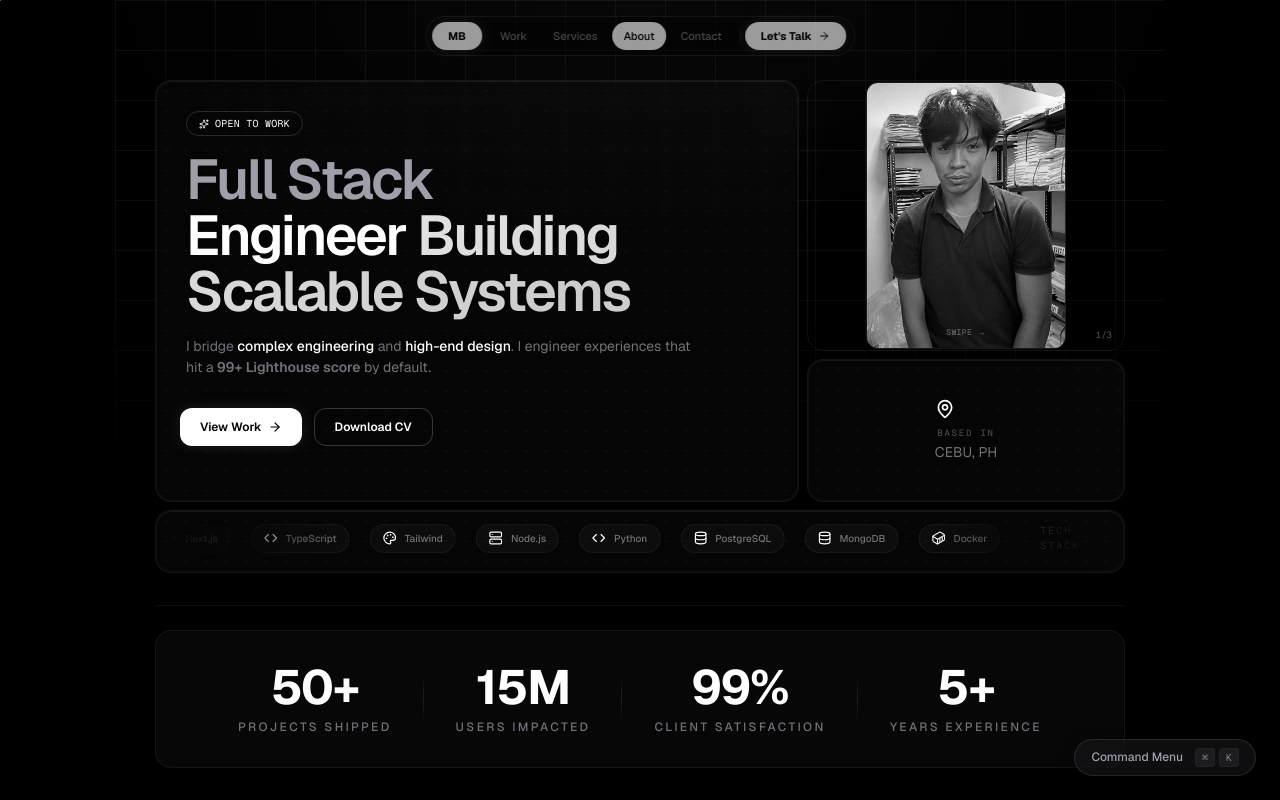
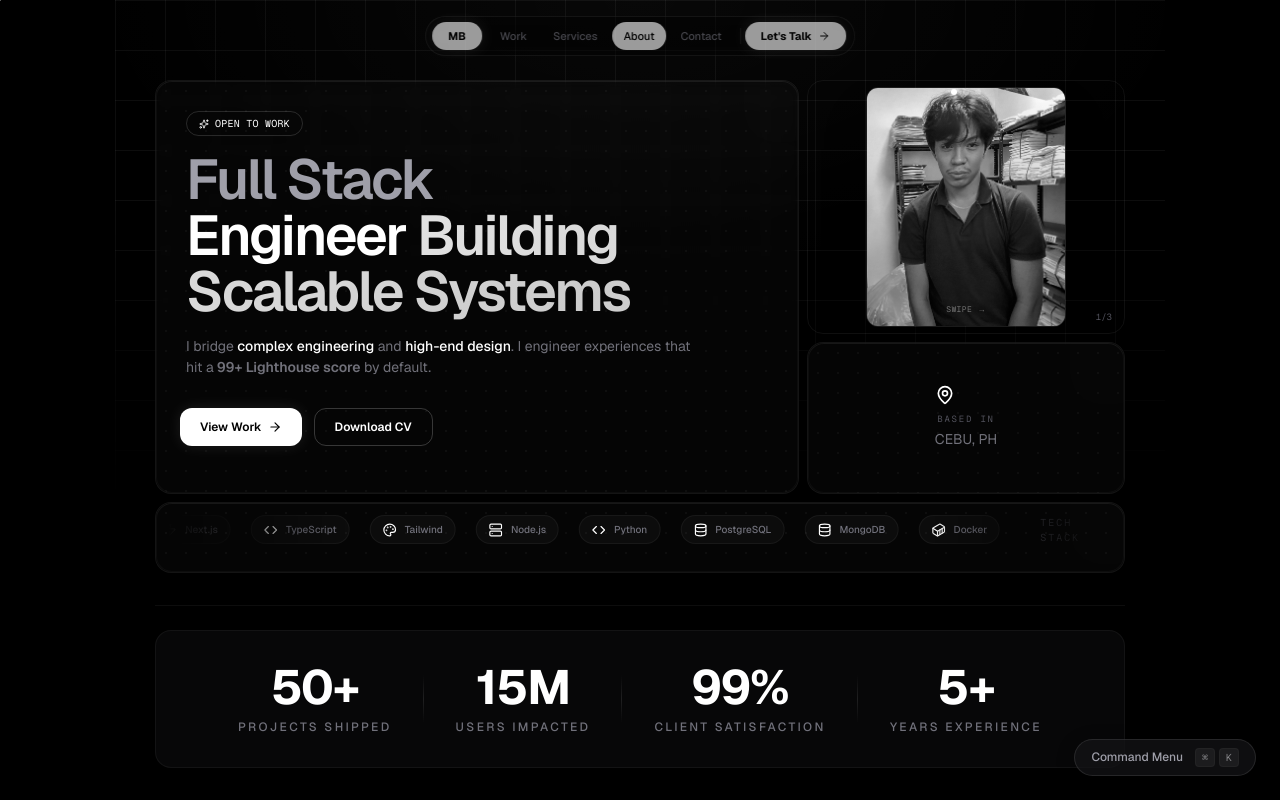
Before and after one commit to l9rins/l9rins-portfolio, a Next.js app: page / in a window 1280 px wide. Shown: the top 800 px of the page. Built offline with nearby package versions, Linux system fonts and the light colour scheme.

Commit message:
fix: fixed height on photo carousel so it doesn't jump between photos and Again button

```diff
--- a/components/PhotoCarousel.tsx
+++ b/components/PhotoCarousel.tsx
@@ -94,6 +94,7 @@ export function PhotoCarousel() {
             transition={{ duration: 0.3 }}
             onClick={handleAgain}
             className="flex items-center gap-2 px-5 py-2.5 rounded-lg border border-white/15 bg-white/5 text-white text-xs font-medium hover:bg-white/10 hover:border-white/25 transition-all cursor-pointer"
+            style={{ height: '240px', width: '180px', justifyContent: 'center' }}
           >
             <RotateCcw className="w-3.5 h-3.5" />
             Again
@@ -116,7 +117,8 @@ export function PhotoCarousel() {
             dragConstraints={{ left: 0, right: 0 }}
             dragElastic={0.5}
             onDragEnd={handleDragEnd}
-            className="w-[75%] max-w-[200px] aspect-[3/4] rounded-lg overflow-hidden border border-white/[0.1] shadow-2xl cursor-grab active:cursor-grabbing relative"
+            className="w-[75%] max-w-[200px] rounded-lg overflow-hidden border border-white/[0.1] shadow-2xl cursor-grab active:cursor-grabbing relative"
+            style={{ height: '240px' }}
           >
             <Image
               src={photos[currentIndex].src}
```
